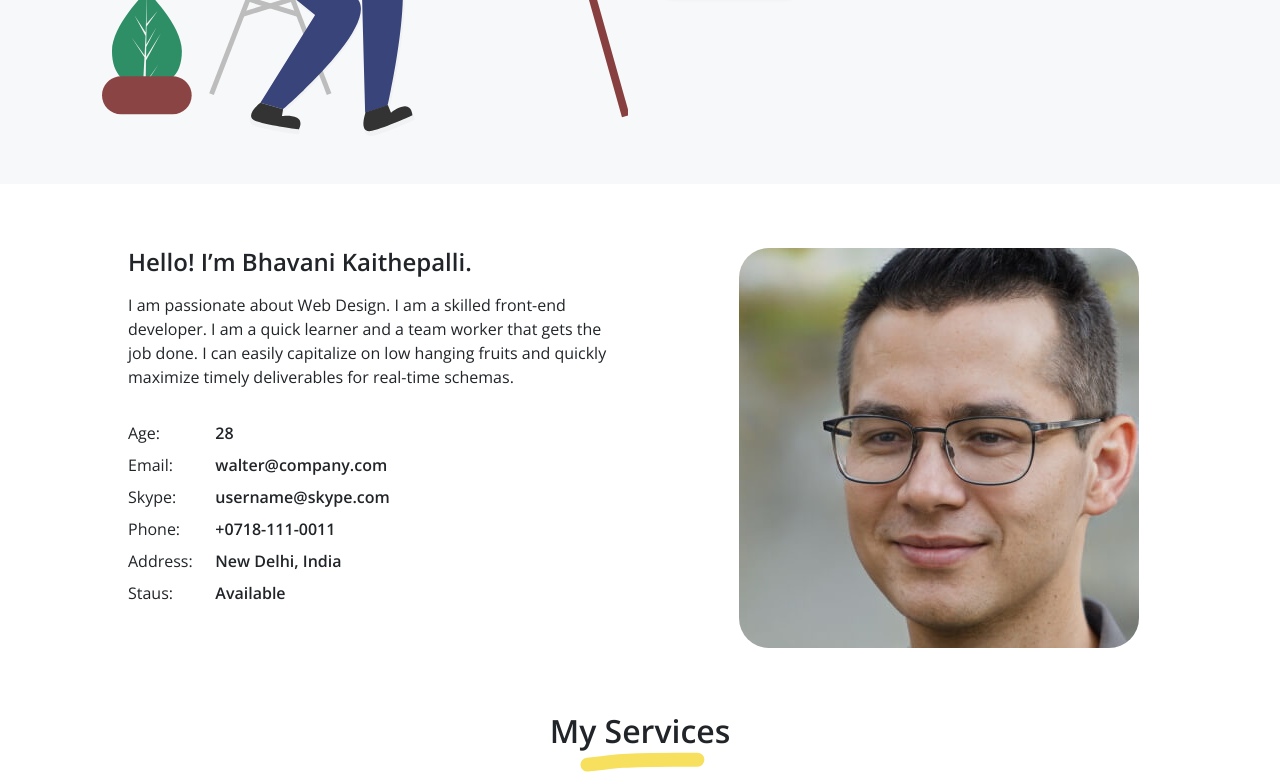
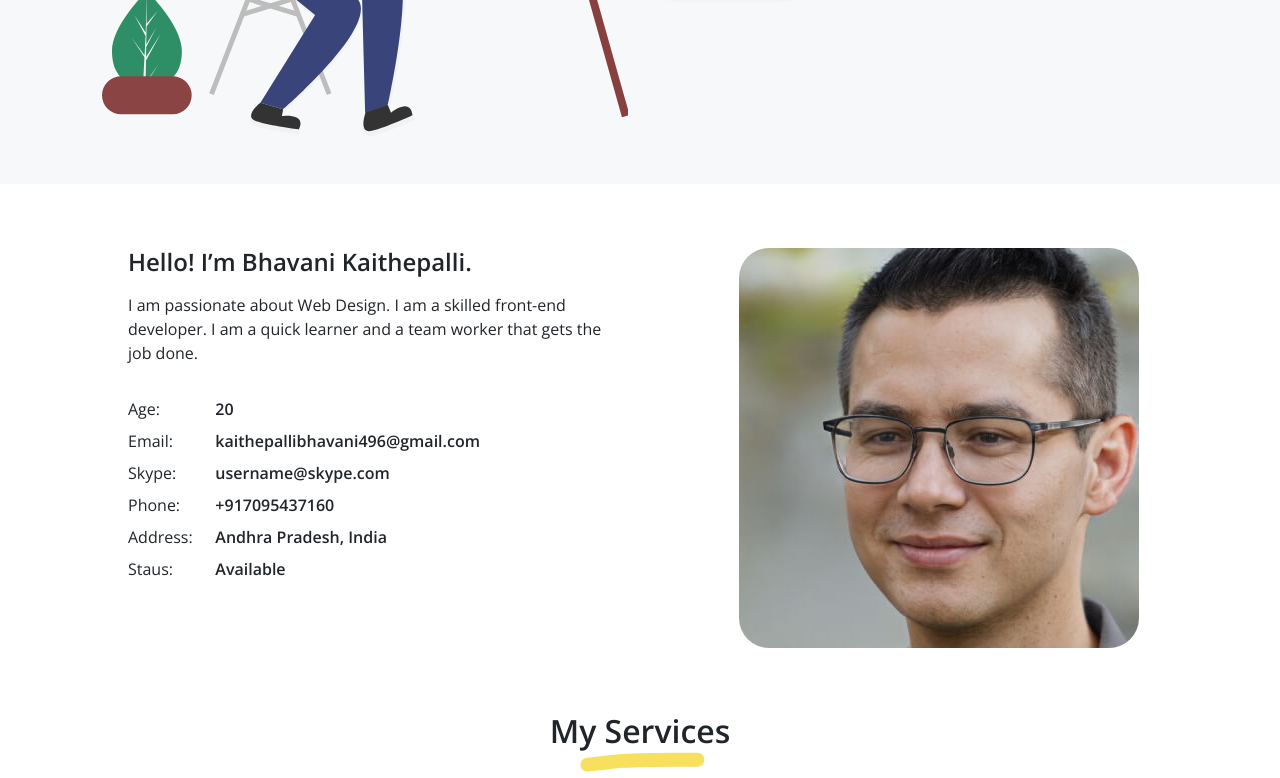
Before and after one commit to BhavaniKaithepalli/BhavaniKaithepalli.github.io, a plain HTML site: page index.html in a window 1280 px wide. Shown: the part 419-1197 px from the top of the page. Drawn offline with nearby package versions, Linux system fonts and the light colour scheme.

Commit message:
changes done

```diff
--- a/index.html
+++ b/index.html
@@ -70,19 +70,19 @@
     <div class="row">
       <div class="col-md-6">
         <h2 class="h4 my-2">Hello! I’m Bhavani Kaithepalli.</h2>
-        <p>I am passionate about Web Design. I am a skilled front-end developer. I am a quick learner and a team worker that gets the job done. I can easily capitalize on low hanging fruits and quickly maximize timely deliverables for real-time schemas.</p>
+        <p>I am passionate about Web Design. I am a skilled front-end developer. I am a quick learner and a team worker that gets the job done.</p>
         <div class="row mt-3">
           <div class="col-sm-2">
             <div class="pb-1">Age:</div>
           </div>
           <div class="col-sm-10">
-            <div class="pb-1 fw-bolder">28</div>
+            <div class="pb-1 fw-bolder">20</div>
           </div>
           <div class="col-sm-2">
             <div class="pb-1">Email:</div>
           </div>
           <div class="col-sm-10">
-            <div class="pb-1 fw-bolder">walter@company.com</div>
+            <div class="pb-1 fw-bolder">kaithepallibhavani496@gmail.com</div>
           </div>
           <div class="col-sm-2">
             <div class="pb-1">Skype:</div>
@@ -94,13 +94,13 @@
             <div class="pb-1">Phone:</div>
           </div>
           <div class="col-sm-10">
-            <div class="pb-1 fw-bolder">+0718-111-0011</div>
+            <div class="pb-1 fw-bolder">+917095437160</div>
           </div>
           <div class="col-sm-2">
             <div class="pb-1">Address:</div>
           </div>
           <div class="col-sm-10">
-            <div class="pb-1 fw-bolder">New Delhi, India</div>
+            <div class="pb-1 fw-bolder">Andhra Pradesh, India</div>
           </div>
           <div class="col-sm-2">
             <div class="pb-1">Staus:</div>
```
Also changed, not shown: images/bhavani.jpg (added).
